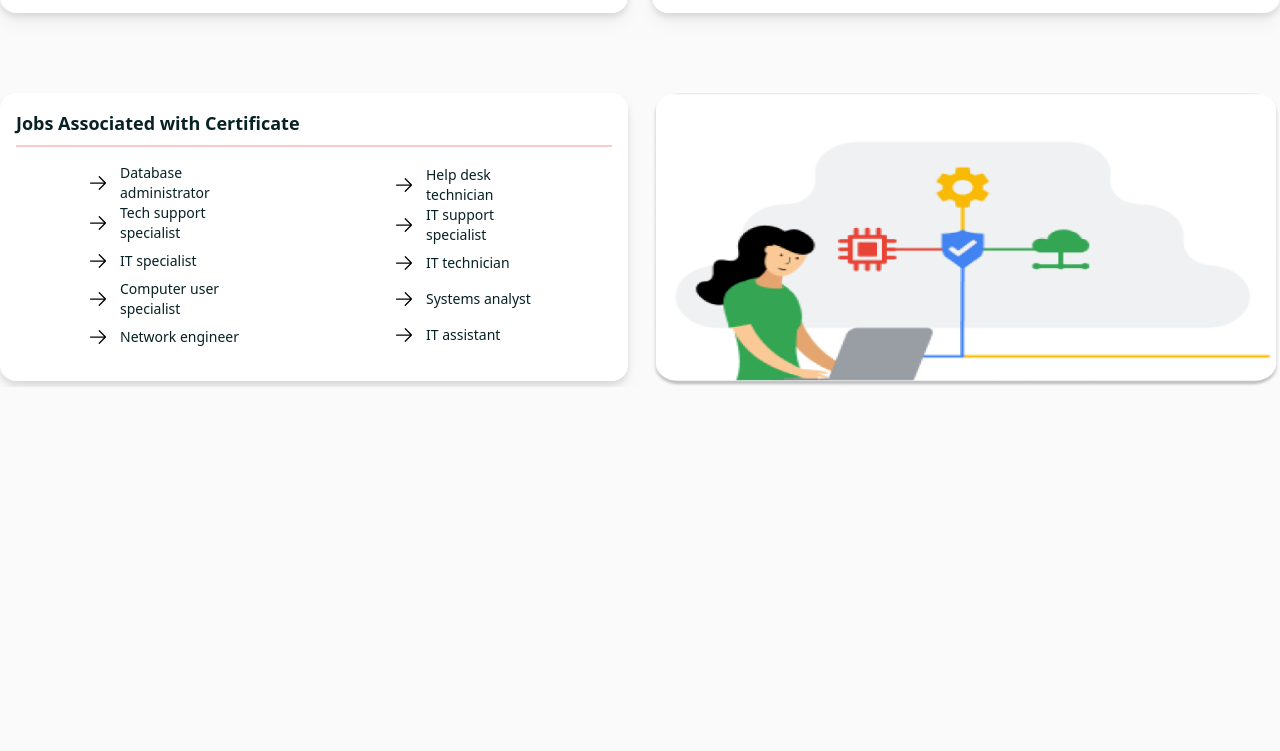
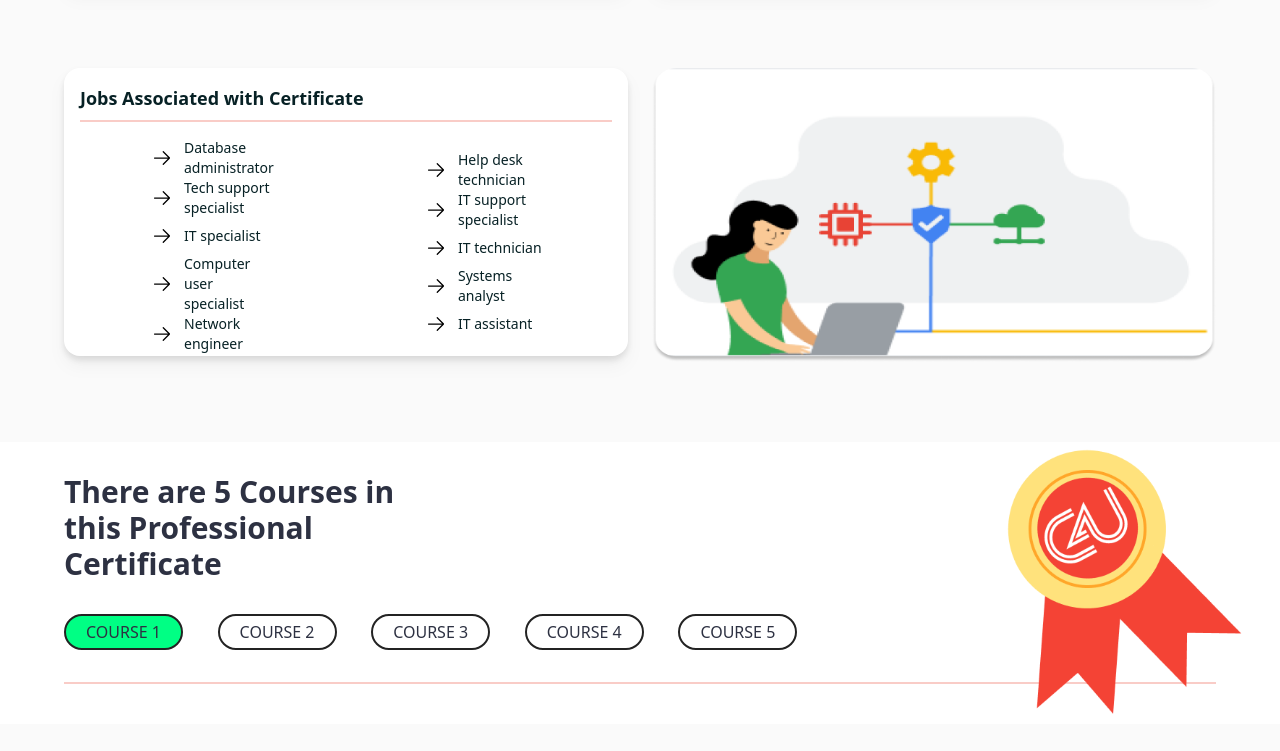
Before and after one commit to hrid1010/Assignment-03, a website built with Vite: page index.html in a window 1280 px wide. Shown: the part 1426-2177 px from the top of the page. Before the commit the page ends 1813 px from the top, so only its background shows below. Built offline with nearby package versions, Linux system fonts and the light colour scheme.

Commit message:
Courses-Section-Main Completed

```diff
--- a/index.html
+++ b/index.html
@@ -261,7 +261,7 @@
           <div>
             <img
               class="w-full"
-              src="images/Features-Section/IT_social 1.png"
+              src="images/Features Section/IT_social 1.png"
               alt=""
             />
             <h2 class="text-lg font-semibold py-2">Skills you will gain</h2>
@@ -496,12 +496,54 @@
         <div class="features-section-div-4">
           <img
             class="md:h-[294px] w-full"
-            src="images/Features-Section/IT Support 1.png"
+            src="images/Features Section/IT Support 1.png"
             alt=""
           />
         </div>
       </div>
     </section>
     <!-- this is Features-Section end-->
+
+    <!-- this is Courses-Section start -->
+    <section>
+      <!-- this is Courses-Section-Main start -->
+      <section class="courses-section-main">
+        <img
+          class="certificate-logo"
+          src="images/Courses Section/Group 238902.png"
+          alt=""
+        />
+        <div class="border-b-2 border-b-[#F9CCC7]">
+          <div class="courses-section-main-h">
+            There are 5 Courses in this Professional Certificate
+          </div>
+          <div class="courses-button-grid">
+            <a href="#">
+              <button class="courses-button bg-[#00FF84]">course 1</button>
+            </a>
+            <a href="#">
+              <button class="courses-button">course 2</button>
+            </a>
+            <a href="#">
+              <button class="courses-button">course 3</button>
+            </a>
+            <a href="#">
+              <button class="courses-button">course 4</button>
+            </a>
+            <a href="#">
+              <button class="courses-button">course 5</button>
+            </a>
+          </div>
+        </div>
+      </section>
+      <!-- this is Courses-Section-Main end -->
+
+      <!-- this is Courses-Section-page-1 start -->
+       <section>
+
+       </section>
+       <!-- this is Courses-Section-page-1 end -->
+    </section>
+    <!-- this is Courses-Section end -->
   </body>
 </html>
--- a/main.css
+++ b/main.css
@@ -91,7 +91,7 @@
     @apply respScreen flex flex-col lg:gap-20 md:gap-6 gap-10 mt-10 md:mt-20;
 }
 .features-section-row{
-    @apply grid grid-cols-1 md:grid-cols-2 gap-10 md:gap-6 px-6 xl:px-0;
+    @apply grid grid-cols-1 md:grid-cols-2 gap-10 md:gap-6 px-6 xl:px-16;
 }
 .features-section-div-1{
     @apply text-[#072125] bg-white flex flex-col px-4 divide-y-2 divide-[#F9CCC7] drop-shadow-lg rounded-2xl py-4;
@@ -103,7 +103,7 @@
     @apply text-[#072125] bg-white flex flex-col px-4 divide-y-2 divide-[#F9CCC7] drop-shadow-lg rounded-2xl py-4;
 }
 .f-s-div-2-button{
-    @apply rounded-full border-[#F9CCC7] border-2 w-fit px-2 py-0.5 hover:scale-105 transition-all hover:drop-shadow-md text-[10px] md:text-sm hover:bg-[#f9ccc7] hover:shadow-md;
+    @apply rounded-full border-[#F9CCC7] border-2 w-fit px-2 py-0.5 hover:scale-105 transition-all hover:drop-shadow-md text-[10px] md:text-sm hover:bg-[#f9ccc7];
 }
 .features-section-div-3{
     @apply text-[#072125] bg-white flex flex-col px-4 divide-y-2 divide-[#F9CCC7] drop-shadow-lg rounded-2xl py-4 md:h-72 h-64;
@@ -121,3 +121,27 @@
     @apply invisible absolute md:visible md:static;
 }
 /* this is Features-Section end */
+
+/* this is Courses-Section start */
+/* this is Courses-Section-Main start */
+.courses-section-main{
+    @apply bg-white respScreen xl:px-16 lg:px-10 md:px-8 px-6 md:py-8 py-4 md:pb-10 pb-6 xl:my-20 lg:my-14 md:my-12 my-10 relative;
+}
+.certificate-logo{
+    @apply absolute md:h-full scale-50 sm:scale-75 md:scale-110 lg:right-10 md:right-0 left-20 md:left-auto top-0;
+}
+.courses-section-main-h{
+    @apply font-bold md:text-3xl text-lg text-[#2D3142] xl:w-2/6 lg:w-1/2 md:w-2/3 w-3/4;
+}
+.courses-button-grid{
+    @apply lg:w-2/3 w-1/2 grid lg:grid-cols-5 md:grid-cols-3 md:justify-between;
+}
+.courses-button{
+    @apply xl:my-8 lg:my-6 md:my-4 my-2 uppercase px-5 py-1 rounded-full text-[#2D3142] border-[#232323] md:border-2 border-[1px] lg:scale-100 scale-75 hover:bg-[#2D3142] hover:text-[#00FF84] active:bg-[#00FF84] active:text-[#2D3142] visited:bg-[#00FF84] visited:text-[#2D3142] hover:drop-shadow-xl hover:scale-105 hover:translate-y-1 transition-all;
+}
+/* this is Courses-Section-Main end */
+
+/* this is Courses-Section-page-1 start */
+
+/* this is Courses-Section-page-1 end */
+/* this is Courses-Section end */
```
Also changed, not shown: images/Courses Section/Group 238902.png (added), images/Features Section/IT Support 1.png (renamed from images/Features-Section/IT Support 1.png), images/Features Section/IT_social 1.png (renamed from images/Features-Section/IT_social 1.png).
